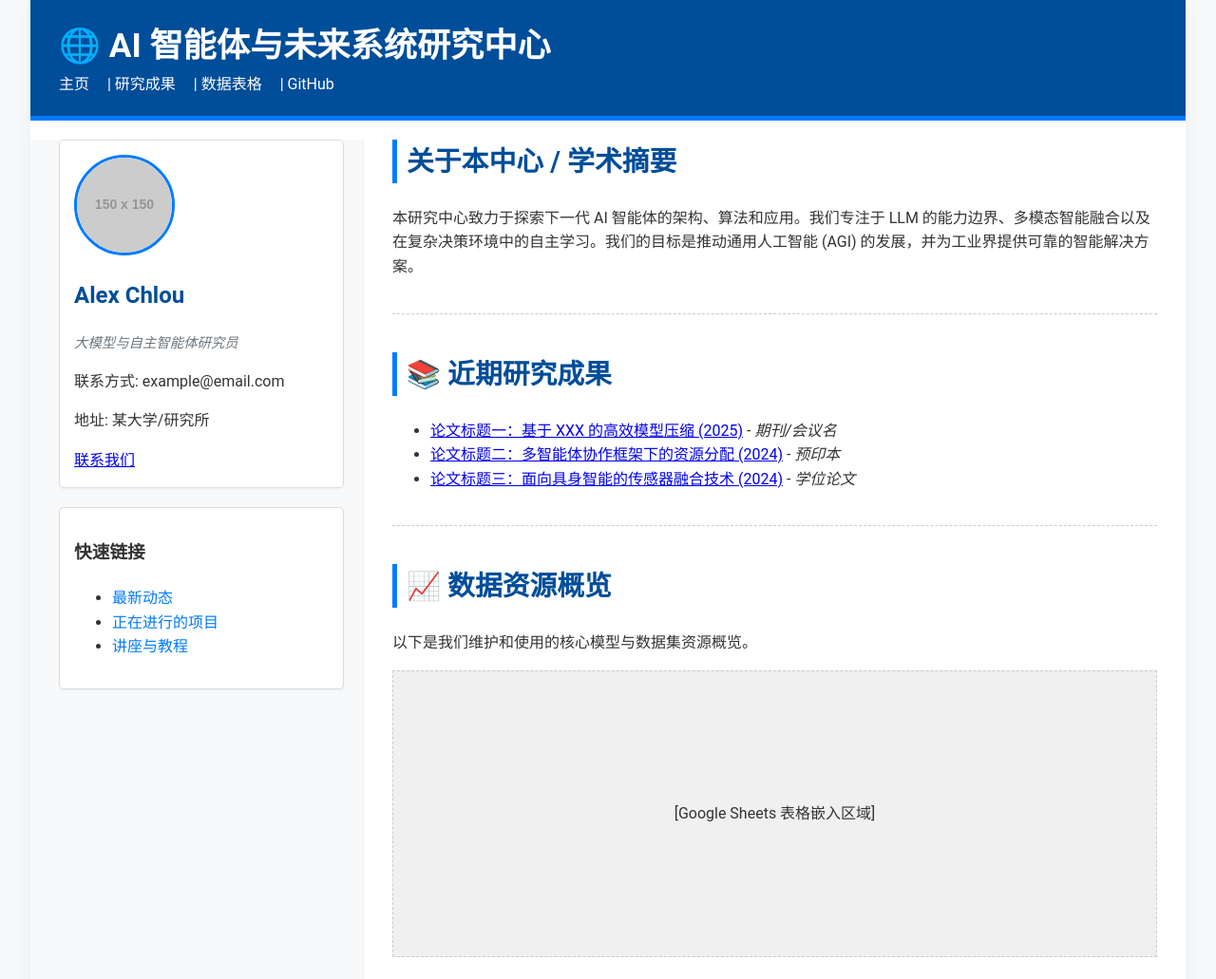
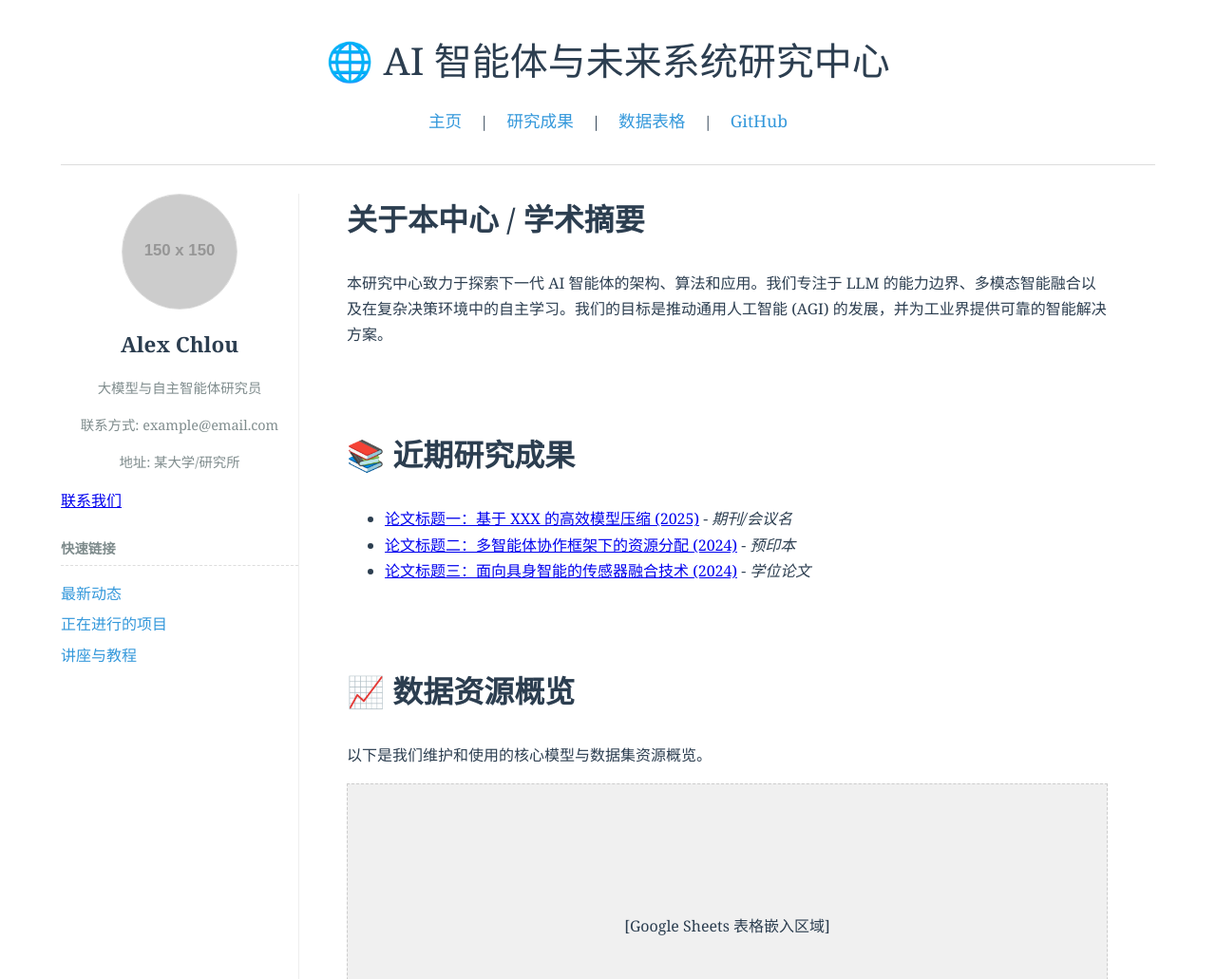
Before and after one commit to KeerH1997/ISDS-cases-tracker, a plain HTML site: page index.html in a window 1280 px wide. Shown: the top 1031 px of the page at 95% size. Drawn offline with Linux system fonts and the light colour scheme; placeholder pictures from the web are drawn by us.

Commit message:
Update styles.css

```diff
--- a/styles.css
+++ b/styles.css
@@ -1,125 +1,147 @@
-/* 学术风格重置与基础设置 */
+/* 风格一：极简主义 (Minimalist/Modern) */
+
+/* 基础设置 */
 body {
-    font-family: 'Roboto', 'Helvetica Neue', Arial, sans-serif; /* 尝试更正式的字体 */
+    font-family: 'Georgia', serif; /* 使用衬线字体增加书面感 */
     margin: 0;
     padding: 0;
-    line-height: 1.6;
-    background-color: #f8f9fa; /* 极浅灰色背景 */
-    color: #333;
+    line-height: 1.7;
+    background-color: #ffffff; /* 纯白背景 */
+    color: #2c3e50; /* 深灰色文本 */
     font-size: 16px;
 }
 
 #wrapper {
-    width: 95%;
-    max-width: 1300px; /* 增加最大宽度以适应桌面 */
+    width: 90%;
+    max-width: 1200px;
     margin: 0 auto;
-    box-shadow: 0 0 20px rgba(0,0,0,0.05); /* 轻微阴影，增加层次感 */
-    background-color: #fff;
+    box-shadow: none; /* 移除阴影 */
 }
 
-/* 头部样式：标题和导航 */
+/* 头部样式：简洁的标题和导航 */
 #header {
-    background: #004d99; /* 深蓝色/学术蓝 */
-    color: white;
-    padding: 20px 30px;
-    border-bottom: 5px solid #007bff; /* 蓝色强调线 */
+    background: white;
+    color: #2c3e50;
+    padding: 30px 0;
+    border-bottom: 1px solid #ddd; /* 细分隔线 */
+    text-align: center;
 }
 
 #header h1 {
     margin: 0;
-    font-size: 2.2em;
-    font-weight: 700;
+    font-size: 2.5em;
+    font-weight: 400; /* 减轻字重 */
+}
+
+#header nav {
+    margin-top: 15px;
 }
 
 #header nav a {
-    color: white;
-    margin-right: 15px;
+    color: #3498db; /* 浅蓝色链接 */
+    margin: 0 15px;
     text-decoration: none;
-    font-weight: 400;
-    transition: color 0.3s;
+    font-size: 1.1em;
 }
 
 #header nav a:hover {
-    color: #ffd700; /* 悬停时使用金色/黄色，突出学术成就感 */
+    color: #2c3e50;
 }
 
 /* 主布局：两栏结构 */
 #main-layout {
-    display: flex; /* 启用 Flex 布局 */
-    padding: 20px 0;
+    display: flex;
+    padding: 30px 0;
 }
 
-/* 侧边栏 (左侧) */
+/* 侧边栏 (Sidebar) */
 #sidebar {
-    flex: 0 0 300px; /* 固定宽度 */
-    padding: 0 20px 20px 30px;
-    background-color: #f8f9fa; /* 比背景色稍深 */
-    border-right: 1px solid #eee;
+    flex: 0 0 250px; /* 侧边栏稍窄 */
+    padding: 0 0 0 0;
+    border-right: none;
+    background-color: transparent; /* 透明背景 */
 }
 
 .card {
-    background: #fff;
-    padding: 15px;
-    margin-bottom: 20px;
-    border: 1px solid #ddd;
-    border-radius: 5px;
-    box-shadow: 0 1px 3px rgba(0,0,0,0.05);
+    background: transparent;
+    padding: 0;
+    margin-bottom: 25px;
+    border: none;
+    box-shadow: none;
 }
 
 .profile-pic {
-    width: 100px;
-    height: 100px;
+    width: 120px;
+    height: 120px;
     border-radius: 50%;
-    margin-bottom: 10px;
-    border: 3px solid #007bff;
+    border: 1px solid #ddd;
+    display: block;
+    margin: 0 auto 15px auto;
 }
 
 .profile h2 {
-    margin-top: 5px;
-    font-size: 1.5em;
-    color: #004d99;
+    text-align: center;
+    font-size: 1.4em;
+    margin-bottom: 5px;
+    color: #2c3e50;
 }
 
-.affiliation {
-    color: #6c757d; /* 灰色 */
-    font-style: italic;
+.affiliation, .profile p {
+    text-align: center;
     font-size: 0.9em;
+    color: #7f8c8d;
+}
+
+.quick-links h3 {
+    text-transform: uppercase;
+    font-size: 0.9em;
+    color: #7f8c8d;
+    border-bottom: 1px dashed #ddd;
+    padding-bottom: 5px;
+    margin-bottom: 10px;
+}
+
+.quick-links ul {
+    list-style: none;
+    padding: 0;
+}
+.quick-links li {
+    margin-bottom: 5px;
 }
 
 .quick-links a {
-    color: #007bff;
+    color: #3498db;
     text-decoration: none;
 }
 
-/* 主要内容区 (右侧) */
+/* 主要内容区 (Content) */
 #content {
-    flex-grow: 1; /* 占据剩余空间 */
-    padding: 0 30px 20px 30px;
+    flex-grow: 1;
+    padding: 0 50px 20px 50px; /* 增加左右留白 */
+    border-left: 1px solid #eee; /* 内容区与侧边栏的细分隔线 */
 }
 
 .content-section {
-    margin-bottom: 40px;
+    margin-bottom: 50px;
     padding-bottom: 20px;
-    border-bottom: 1px dashed #ccc; /* 使用虚线分割内容 */
-}
-
-.content-section:last-child {
-    border-bottom: none; /* 最后一个部分没有分割线 */
+    border-bottom: none;
 }
 
 .content-section h2 {
-    color: #004d99;
-    font-size: 1.8em;
+    color: #2c3e50;
+    font-size: 2em;
     margin-top: 0;
-    border-left: 5px solid #007bff; /* 标题左侧强调线 */
-    padding-left: 10px;
+    border-left: none;
+    padding-left: 0;
+    font-weight: 700;
 }
 
 /* 底部样式 */
 #footer {
     text-align: center;
-    padding: 15px;
-    background-color: #eee;
-    color: #6c757d;
+    padding: 20px;
+    background-color: #f8f8f8;
+    color: #7f8c8d;
     font-size: 0.8em;
+    border-top: 1px solid #ddd;
 }
```
